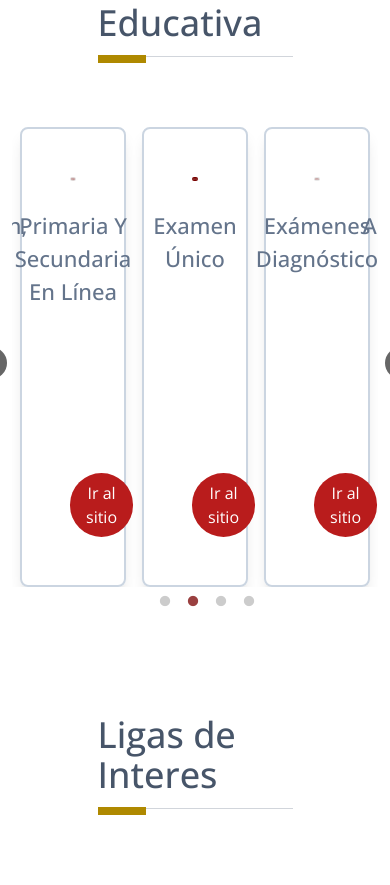
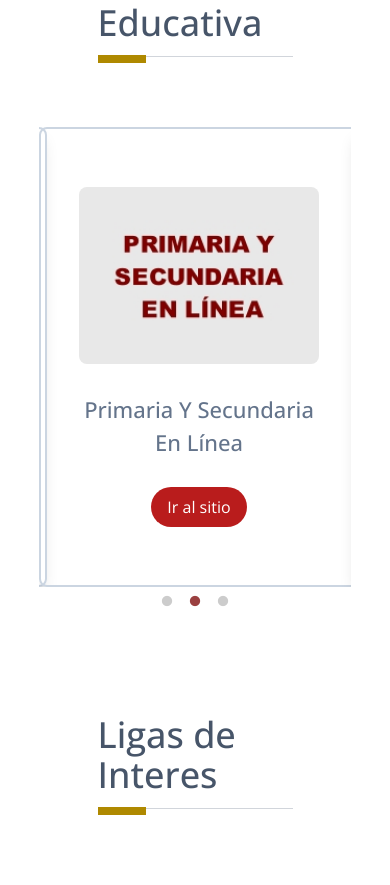
Before and after one commit to ineacdmx2024/inea-web, a Next.js app: page / in a window 390 px wide. Shown: the part 1300-2185 px from the top of the page. Built offline with nearby package versions, Linux system fonts and the light colour scheme.

Commit message:
Responsive - Carousel Oferta Educativa

```diff
--- a/src/app/page.jsx
+++ b/src/app/page.jsx
@@ -12,6 +12,7 @@ const open_Sans = Open_Sans({
 function page() {
   return (
     <main className={`mx-auto ${open_Sans.className}`}>
+
       <div className="mx-auto mt-32 mb-16 w-full letras:w-1/2 medida3:w-4/5 arrow:w-[750px] tablet:w-[1170px]">
         <h1 className="text-3xl font-medium text-slate-600 mb-2 letras:text-4xl ">Blog</h1>
         <div className="flex items-center">
@@ -39,8 +40,6 @@ function page() {
       </div>
       <SeccionLigasInte />
 
-
-
     </main>
   );
 }
--- a/src/components/CarouselOfertEdu.jsx
+++ b/src/components/CarouselOfertEdu.jsx
@@ -1,5 +1,5 @@
 "use client";
-import React from "react";
+import { useState, useEffect } from "react";
 import Slider from "react-slick";
 import "slick-carousel/slick/slick.css";
 import "slick-carousel/slick/slick-theme.css";
@@ -22,7 +22,7 @@ function PrevArrow(props) {
         viewBox="0 0 24 24"
         strokeWidth={1.5}
         stroke="currentColor"
-        className="w-8 h-8 text-white bg-black bg-opacity-60 rounded-full hover:bg-opacity-75"
+        className="hidden arrow:block w-8 h-8 text-white bg-black bg-opacity-60 rounded-full hover:bg-opacity-75"
       >
         <path
           strokeLinecap="round"
@@ -52,7 +52,7 @@ const NextArrow = (props) => {
         viewBox="0 0 24 24"
         strokeWidth={1.5}
         stroke="currentColor"
-        className="w-8 h-8 text-white bg-black bg-opacity-60 rounded-full hover:bg-opacity-75"
+        className="hidden arrow:block w-8 h-8 text-white bg-black bg-opacity-60 rounded-full hover:bg-opacity-75"
       >
         <path
           strokeLinecap="round"
@@ -65,31 +65,42 @@ const NextArrow = (props) => {
 };
 
 function CarouselOfertEdu() {
+  const [slidesToShow, setSlidesToShow] = useState(3);
+
+  useEffect(() => {
+    const handleResize = () => {
+      setSlidesToShow(window.innerWidth < 1210 ? 1 : 3);
+    };
+
+    handleResize();
+
+    window.addEventListener("resize", handleResize);
+
+    return () => {
+      window.removeEventListener("resize", handleResize);
+    };
+  }, []);
+
   const modalidades = [
     {
-        "name": "Alfabetización, Primaria Y Secundaria Presencial",
-        "image": "/Modalidad1.jpg"
+      name: "Alfabetización, Primaria Y Secundaria Presencial",
+      image: "/Modalidad1.jpg",
     },
     {
-        "name": "Primaria Y Secundaria En Línea",
-        "image": "/Modalidad2.jpg"
+      name: "Primaria Y Secundaria En Línea",
+      image: "/Modalidad2.jpg",
     },
     {
-        "name": "Examen Único",
-        "image": "/Modalidad3.jpg"
+      name: "Examen Único",
+      image: "/Modalidad3.jpg",
     },
-      {
-        "name": "Exámenes Diagnóstico",
-        "image": "/Modalidad4.jpg"
-      }
-
   ];
 
   const settings = {
     dots: true,
     infinite: true,
     speed: 500,
-    slidesToShow: 3,
+    slidesToShow: slidesToShow,
     slidesToScroll: 1,
     autoplay: true,
     autoplaySpeed: 5000,
@@ -128,26 +139,25 @@ function CarouselOfertEdu() {
         }
       `}</style>
       <div className="slider-container">
-        <Slider {...settings} className="w-full px-3">
+        <Slider {...settings} className="mx-auto !z-5 w-4/5 tablet:w-[1150px]">
           {modalidades.map((item, index) => (
-            <div
-              key={index}
-              className="px-2"
-            >
-              <div className="border-2 border-slate-300 h-[460px] rounded-lg p-12 shadow-lg flex flex-col justify-between">
-                <div className="flex flex-col items-center">
+            <div key={index} className=" px-0">
+              <div className="">
+                <div className="border-2 border-slate-300 shadow-lg rounded-lg h-[400px] letras:h-[460px] mx-auto flex flex-col w-[260px] letras:w-[320px] ofertaEdu:w-[400px] tablet:w-[350px] tablet:h-[400px] justify-center items-center">
+                  <div className="w-52 letras:w-60 h-[310px] letras:h-[340px]  flex flex-col justify-between items-center ">
                     <img
-                    className="max-w-60 w-full h-full object-cover rounded-lg"
+                      className="w-60 h-auto object-cover rounded-lg"
                       src={item.image}
                       alt={item.name}
                     />
-                  <h3 className="my-7 px-4 text-center text-[22px] text-slate-500 font-medium capitalize">
+                    <h3 className="text-center text-[18px] letras:text-[22px] text-slate-500 font-medium capitalize">
                       {item.name}
                     </h3>
-                </div>
-                <button className="bg-red-700 text-white py-2 px-4 rounded-full hover:bg-red-800 mx-auto block">
+                    <button className="bg-red-700 text-white text-xs letras:text-base py-2 px-4 rounded-full hover:bg-red-800 mx-auto block">
                       Ir al sitio
                     </button>
+                  </div>
+                </div>
               </div>
             </div>
           ))}
--- a/tailwind.config.js
+++ b/tailwind.config.js
@@ -11,7 +11,8 @@ module.exports = {
         "tablet": "1210px",
         "arrow": "810px",
         "medida3" : "750px",
-        "letras" : "390px"
+        "letras" : "390px",
+        "ofertaEdu" : "500px"
       },
       maxWidth: {
         "2xl2" : "75rem"
```
Lines whose indentation alone changed are shown as unchanged.
